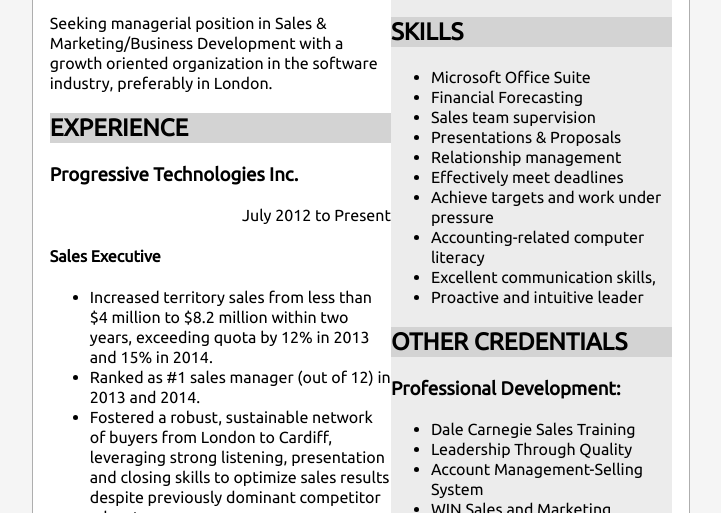
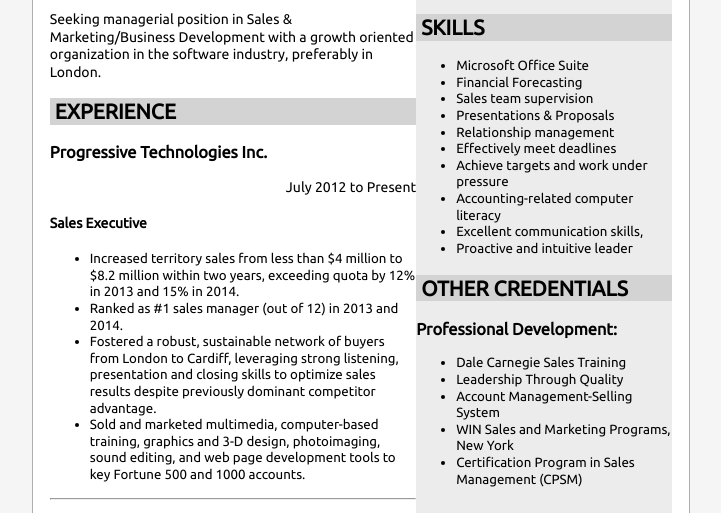
Before and after one commit to Natalie804/Resume, a plain HTML site: page Resume 2.0/index.html in a window 1280 px wide. Shown: the part 228-741 px from the top of the page, without its empty margins (279-1000 px from the left). Drawn offline with Linux system fonts and the light colour scheme.

Commit message:
Add files via upload

```diff
--- a/Resume 2.0/style.css
+++ b/Resume 2.0/style.css
@@ -1,4 +1,4 @@
-@import url('https://fonts.googleapis.com/css2?family=ubuntu');
+@import url('https://fonts.googleapis.com/css?family=Ubuntu');
 
 * {
     box-sizing: border-box;
@@ -7,7 +7,7 @@
 body {
     line-height: 1.25;
     background-color: whitesmoke ;
-    font-family: 'ubuntu', sans-serif;
+    font-family: 'Ubuntu', sans-serif;
 }
 
 .container {
@@ -27,7 +27,6 @@ body {
 
 .content {
     width: 80%;
-
 }
 
 .head {
@@ -39,14 +38,17 @@ body {
 .showcase {
     display: flex;
     margin-bottom: 3%;
+    font-size: 14px;
 }
 
 .sidebar {
     background: #ececec;
+    font-size: 14px;
 }
 
 .sections {
     background: #d3d3d3;
+    padding: 0px 0px 0px 5px;
 }
 
 .dates {
@@ -78,3 +80,7 @@ span {
     margin-top: 0;
     margin-bottom: 0;
 }
+
+li {
+    font-size: 13.3px;
+}
```
